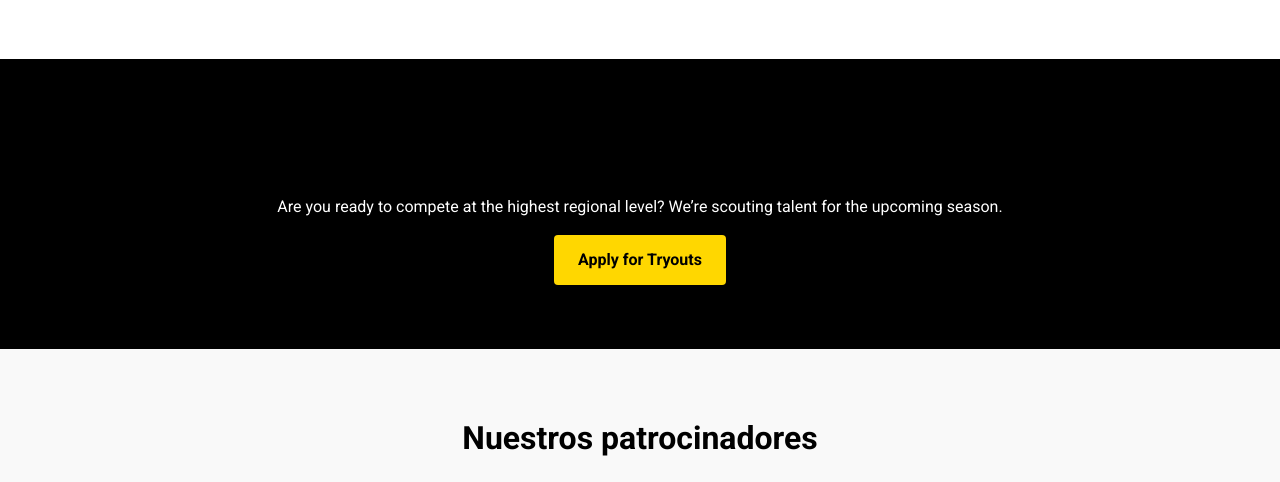
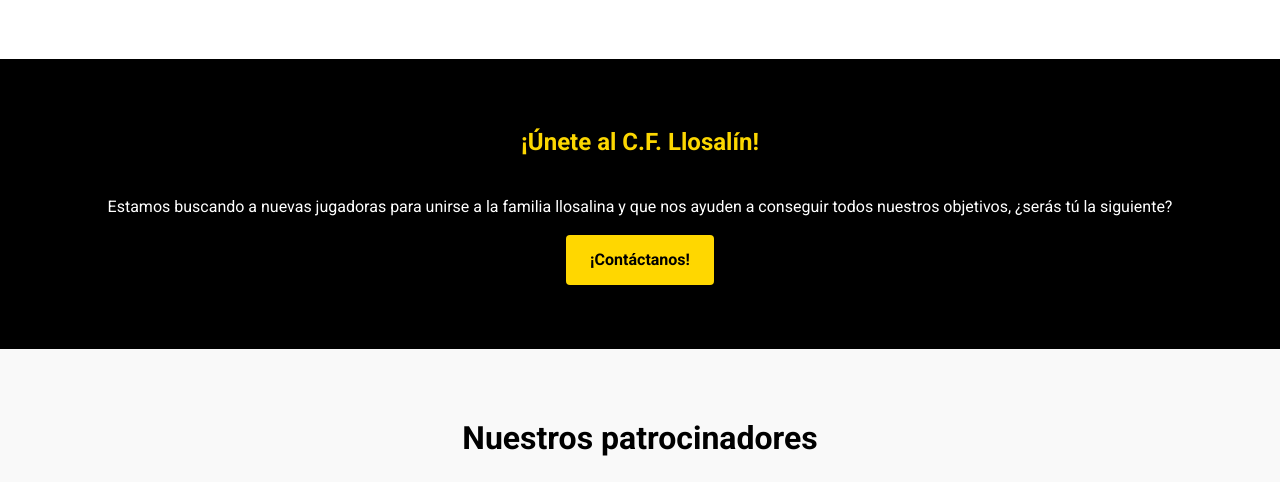
Before and after one commit to Jessmg26/cfllosalinn, a plain HTML site: page index.html in a window 1280 px wide. Shown: the part 2080-2562 px from the top of the page. Drawn offline with nearby package versions, Linux system fonts and the light colour scheme.

Commit message:
Added google forms

```diff
--- a/index.html
+++ b/index.html
@@ -29,7 +29,6 @@
       </nav>
     </header>
 
-    <!-- Hero Section -->
     <section class="hero">
       <div class="hero-content">
         <h1>United. Fearless. Rising Together.</h1>
@@ -37,7 +36,14 @@
           The official site of C.F. Llosalín – Regional Women's Football
           Powerhouse
         </p>
-        <a href="#join" class="cta-button">Join the Team</a>
+        <a
+          href="https://forms.gle/G8XzLzNm8oPoYbVz7"
+          class="cta-button"
+          target="_blank"
+          rel="noopener noreferrer"
+        >
+          Join the Team
+        </a>
       </div>
     </section>
 
@@ -107,12 +113,20 @@
 
     <!-- Join the Team -->
     <section class="join-us" id="join">
-      <h2>¡Únete al C.F. Llosalín!</h2>
+      <h2 class="join-title">¡Únete al C.F. Llosalín!</h2>
       <p>
-        Are you ready to compete at the highest regional level? We’re scouting
-        talent for the upcoming season.
+        Estamos buscando a nuevas jugadoras para unirse a la familia llosalina y
+        que nos ayuden a conseguir todos nuestros objetivos, ¿serás tú la
+        siguiente?
       </p>
-      <a href="#tryouts-form" class="cta-button">Apply for Tryouts</a>
+      <a
+        href="https://forms.gle/YZLC7fHcDWrWL9zx6"
+        class="cta-button"
+        target="_blank"
+        rel="noopener noreferrer"
+      >
+        ¡Contáctanos!
+      </a>
     </section>
 
     <!-- Sponsors -->
--- a/src/index.css
+++ b/src/index.css
@@ -203,6 +203,10 @@ section h2 {
   text-align: center;
 }
 
+.join-title {
+  color: #fcd701;
+}
+
 .join-us .cta-button {
   margin-top: 1rem;
 }
```
Also changed, not shown: 2 other files.
